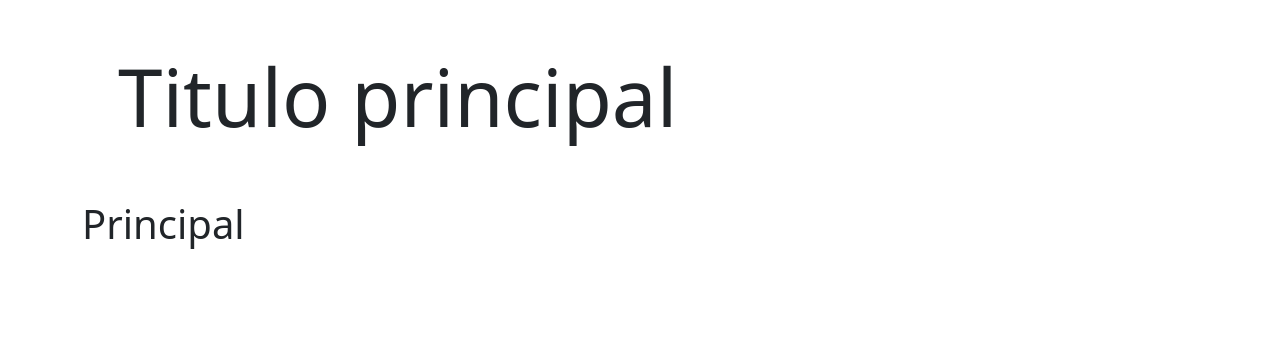
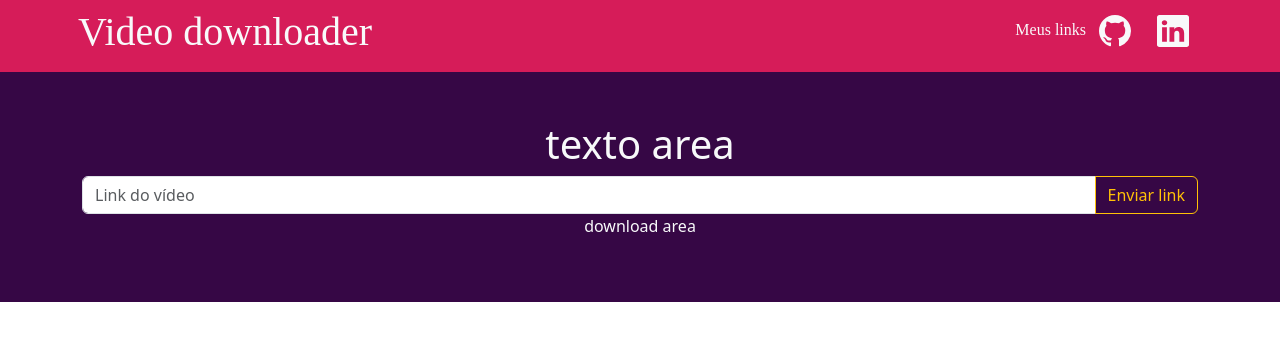
Before and after one commit to danielBRTanimacao/Youtube-video-download-with-python, a React (Vite) app in the folder frontend/: page / in a window 1280 px wide. Shown: the top 340 px of the page. Built offline with nearby package versions, Linux system fonts and the light colour scheme.

Commit message:
study react

```diff
--- a/frontend/package.json
+++ b/frontend/package.json
@@ -11,6 +11,7 @@
   },
   "dependencies": {
     "bootstrap": "^5.3.2",
+    "bootstrap-icons": "^1.11.2",
     "react": "^18.2.0",
     "react-dom": "^18.2.0"
   },
--- a/frontend/src/App.jsx
+++ b/frontend/src/App.jsx
@@ -3,9 +3,51 @@
 export default function App() {
     return (
         <>
-            <header>
-                <div className="container p-5">
-                    <h1 className="display-1">Titulo principal</h1>
+            <header className="bg-red text-light ff-display">
+                <div className="container p-2 d-flex">
+                    <div>
+                        <h1 className="fs-md">
+                            <a
+                                href=""
+                                className="link-light link-offset-2 link-underline-opacity-0 link-underline-opacity-75-hover"
+                            >
+                                Video downloader
+                            </a>
+                        </h1>
+                    </div>
+                    <div className="ms-auto fs-sm">
+                        <span>Meus links</span>
+                        <a
+                            href="https://github.com/danielBRTanimacao"
+                            className="btn text-light"
+                        >
+                            <svg
+                                xmlns="http://www.w3.org/2000/svg"
+                                width="32"
+                                height="32"
+                                fill="currentColor"
+                                class="bi bi-github"
+                                viewBox="0 0 16 16"
+                            >
+                                <path d="M8 0C3.58 0 0 3.58 0 8c0 3.54 2.29 6.53 5.47 7.59.4.07.55-.17.55-.38 0-.19-.01-.82-.01-1.49-2.01.37-2.53-.49-2.69-.94-.09-.23-.48-.94-.82-1.13-.28-.15-.68-.52-.01-.53.63-.01 1.08.58 1.23.82.72 1.21 1.87.87 2.33.66.07-.52.28-.87.51-1.07-1.78-.2-3.64-.89-3.64-3.95 0-.87.31-1.59.82-2.15-.08-.2-.36-1.02.08-2.12 0 0 .67-.21 2.2.82.64-.18 1.32-.27 2-.27.68 0 1.36.09 2 .27 1.53-1.04 2.2-.82 2.2-.82.44 1.1.16 1.92.08 2.12.51.56.82 1.27.82 2.15 0 3.07-1.87 3.75-3.65 3.95.29.25.54.73.54 1.48 0 1.07-.01 1.93-.01 2.2 0 .21.15.46.55.38A8.012 8.012 0 0 0 16 8c0-4.42-3.58-8-8-8" />
+                            </svg>
+                        </a>
+                        <a
+                            href="https://www.linkedin.com/in/daniel-tenório-6471b0244/"
+                            className="btn text-light"
+                        >
+                            <svg
+                                xmlns="http://www.w3.org/2000/svg"
+                                width="32"
+                                height="32"
+                                fill="currentColor"
+                                class="bi bi-linkedin"
+                                viewBox="0 0 16 16"
+                            >
+                                <path d="M0 1.146C0 .513.526 0 1.175 0h13.65C15.474 0 16 .513 16 1.146v13.708c0 .633-.526 1.146-1.175 1.146H1.175C.526 16 0 15.487 0 14.854V1.146zm4.943 12.248V6.169H2.542v7.225h2.401m-1.2-8.212c.837 0 1.358-.554 1.358-1.248-.015-.709-.52-1.248-1.342-1.248-.822 0-1.359.54-1.359 1.248 0 .694.521 1.248 1.327 1.248h.016zm4.908 8.212V9.359c0-.216.016-.432.08-.586.173-.431.568-.878 1.232-.878.869 0 1.216.662 1.216 1.634v3.865h2.401V9.25c0-2.22-1.184-3.252-2.764-3.252-1.274 0-1.845.7-2.165 1.193v.025h-.016a5.54 5.54 0 0 1 .016-.025V6.169h-2.4c.03.678 0 7.225 0 7.225h2.4" />
+                            </svg>
+                        </a>
+                    </div>
                 </div>
             </header>
             <SectionPrincipal />
--- /dev/null
+++ b/frontend/src/assets/css/Index.css
@@ -0,0 +1,22 @@
+.ff-display {
+    font-family: cursive, normal;
+}
+
+.bg-red {
+    background: #d61c59;
+}
+
+@media (max-width: 575.98px) {
+    .fs-sm {
+        font-size: 0.9rem;
+    }
+    .fs-md {
+        font-size: 1.2rem;
+        padding-top: 0.7rem;
+    }
+}
+
+/* SEÇÃO 1 donwload area*/
+.bg-black-2 {
+    background: #360745;
+}
--- a/frontend/src/components/SectionPrincipal.jsx
+++ b/frontend/src/components/SectionPrincipal.jsx
@@ -1,9 +1,29 @@
 export default function SectionPrincipal() {
     return (
         <>
-            <section>
-                <div className="container">
-                    <h1>Principal</h1>
+            <section className="bg-black-2 text-light p-5">
+                <div className="container text-center">
+                    <div>
+                        <h1>texto area</h1>
+                    </div>
+                    <div className="input-group">
+                        <input
+                            type="text"
+                            className="form-control"
+                            placeholder="Link do vídeo"
+                            aria-describedby="send-link"
+                        />
+                        <button
+                            className="btn btn-outline-warning"
+                            type="button"
+                            id="send-link"
+                        >
+                            Enviar link
+                        </button>
+                    </div>
+                    <div>
+                        <p>download area</p>
+                    </div>
                 </div>
             </section>
         </>
--- a/frontend/src/main.jsx
+++ b/frontend/src/main.jsx
@@ -3,6 +3,8 @@
 
 import "bootstrap/dist/css/bootstrap.min.css";
 import "bootstrap/dist/js/bootstrap";
+
+import "./assets/css/Index.css";
 
 import App from "./App";
 
```
Also changed, not shown: 1 other file (tests, documents, lock files or other folders).
